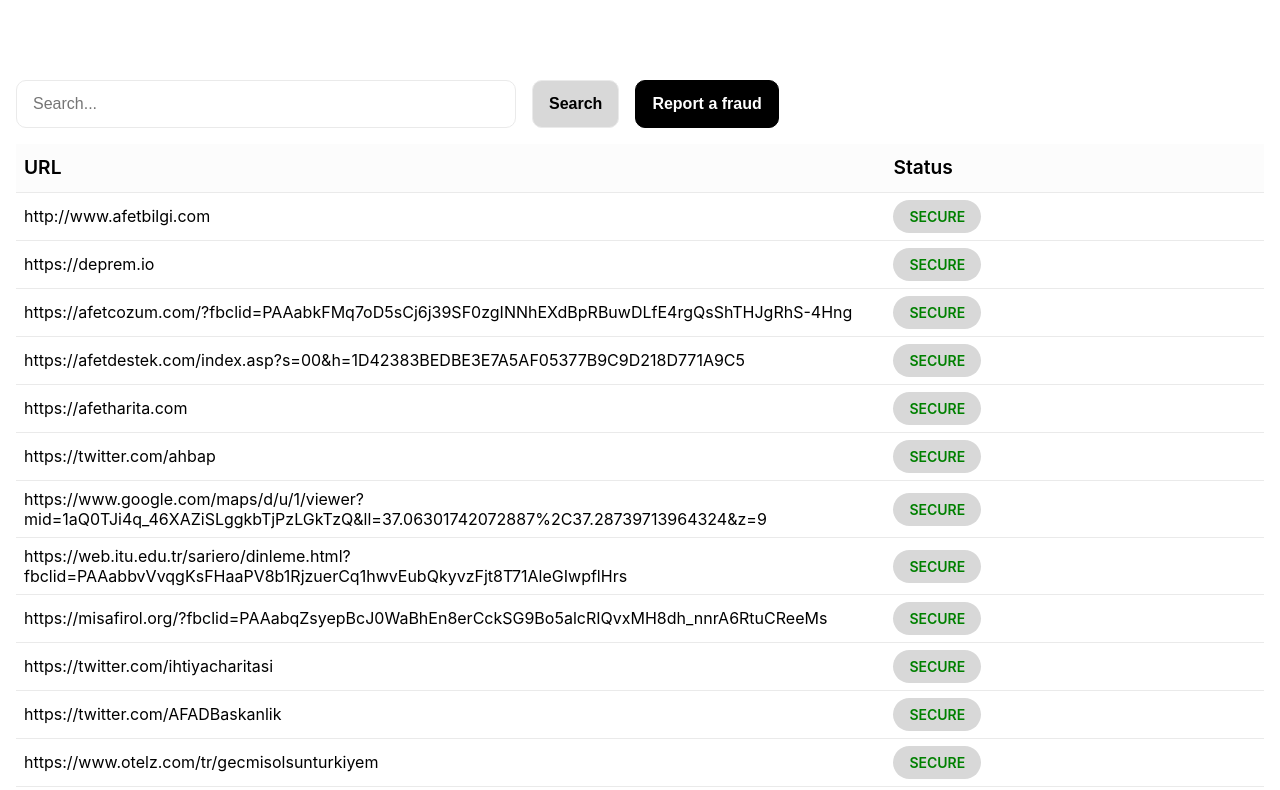
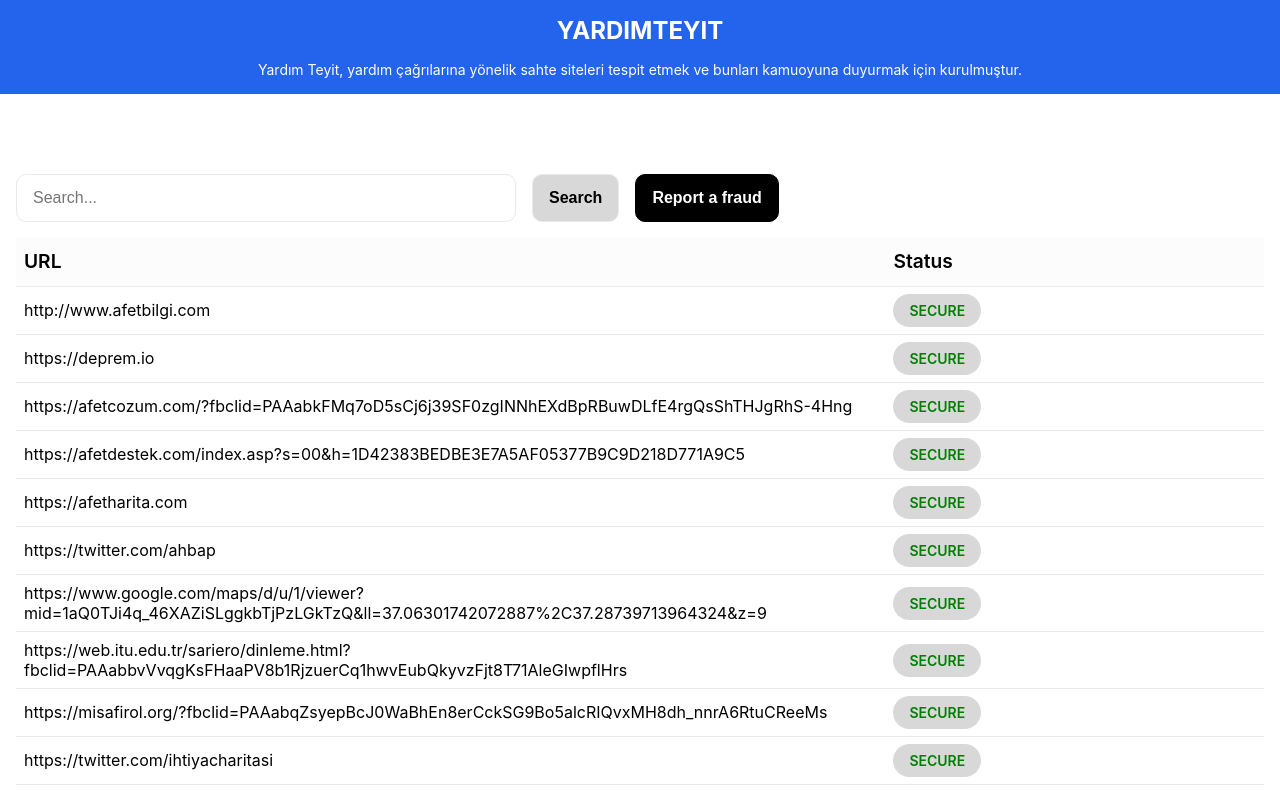
Before and after one commit to atakde/yardim-teyit, a Next.js app: page / in a window 1280 px wide. Shown: the top 790 px of the page. Built offline with nearby package versions, Linux system fonts and the light colour scheme.

Commit message:
header up

```diff
--- a/pages/index.js
+++ b/pages/index.js
@@ -30,12 +30,17 @@
   };
 
   return (
+    <>
+      <header>
+        <h1 className='title'>YARDIMTEYIT</h1>
+        <p className='description'>Yardım Teyit, yardım çağrılarına yönelik sahte siteleri tespit etmek ve bunları kamuoyuna duyurmak için kurulmuştur.</p>
+      </header>
+
       <div className={styles.container}>
         <Head>
           <title>Yardım Teyit</title>
           <link rel="icon" href="/favicon.ico" />
         </Head>
-
         <main>
           <div className={styles['search-container']}>
             <div>
@@ -58,7 +63,7 @@
                 {tableData.map((item, index) => (
                   <tr key={index} className={item.status === 'FRAUD' ? 'fraud' : ''}>
                     <td><a href={item.status === "FRAUD" ? "#" : item.url} target='_blank'>{item.url}</a></td>
-                  <td><span className={item.status === 'FRAUD' ? styles.status + ' fraud' : styles.status + ' secure' }>{item.status}</span></td>
+                    <td><span className={item.status === 'FRAUD' ? styles.status + ' fraud' : styles.status + ' secure'}>{item.status}</span></td>
                   </tr>
                 ))}
               </tbody>
@@ -76,6 +81,7 @@
         }
       `}</style>
       </div>
+    </>
   )
 }
 
--- a/styles/globals.css
+++ b/styles/globals.css
@@ -36,3 +36,23 @@
   padding: 0.5rem 1rem;
   font-weight: bold;
 }
+
+header {
+  background-color: #2463eb;
+  padding: 1rem;
+  display: flex;
+  flex-direction: column;
+  align-items: center;
+  justify-content: center;
+  gap: 1rem;
+}
+
+.title {
+  color: #fff;
+  font-size: 1.5rem;
+}
+
+.description {
+  color: #fff;
+  font-size: 14px;
+}
```
Lines whose indentation alone changed are shown as unchanged.
